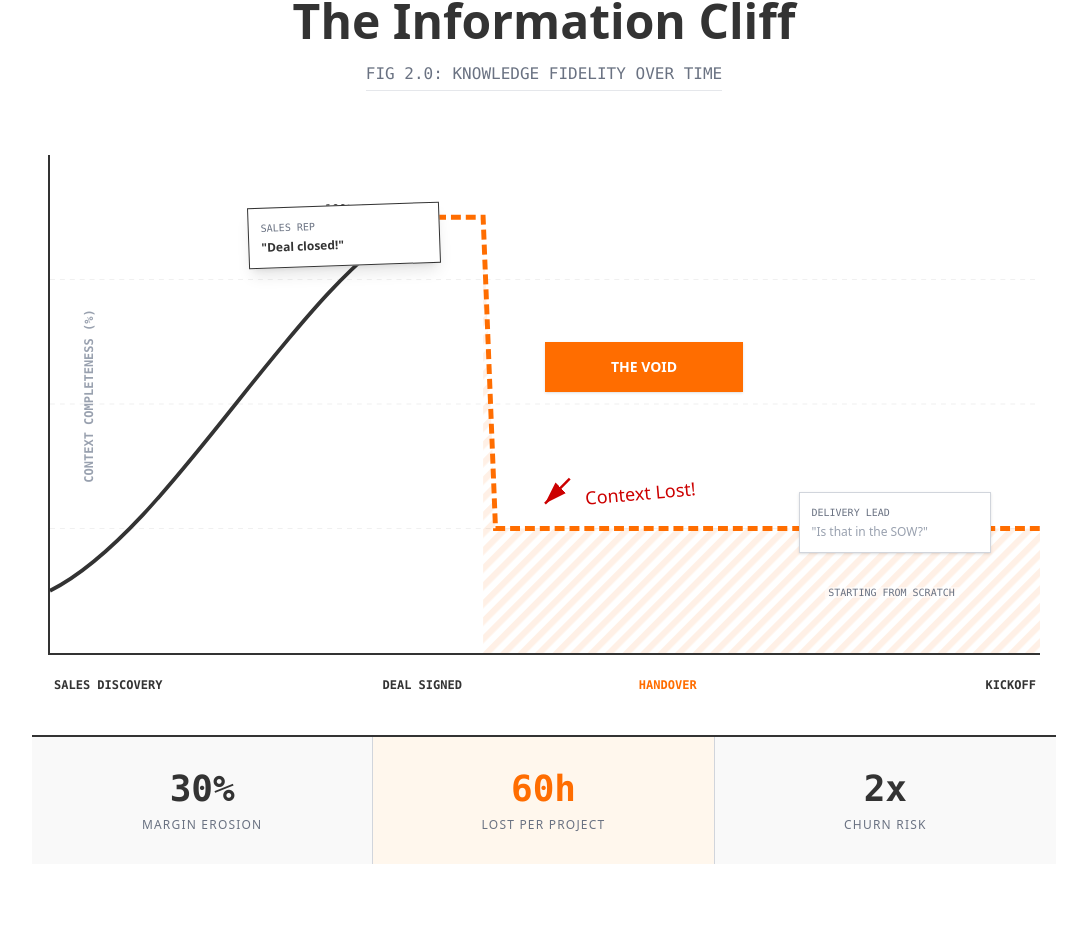
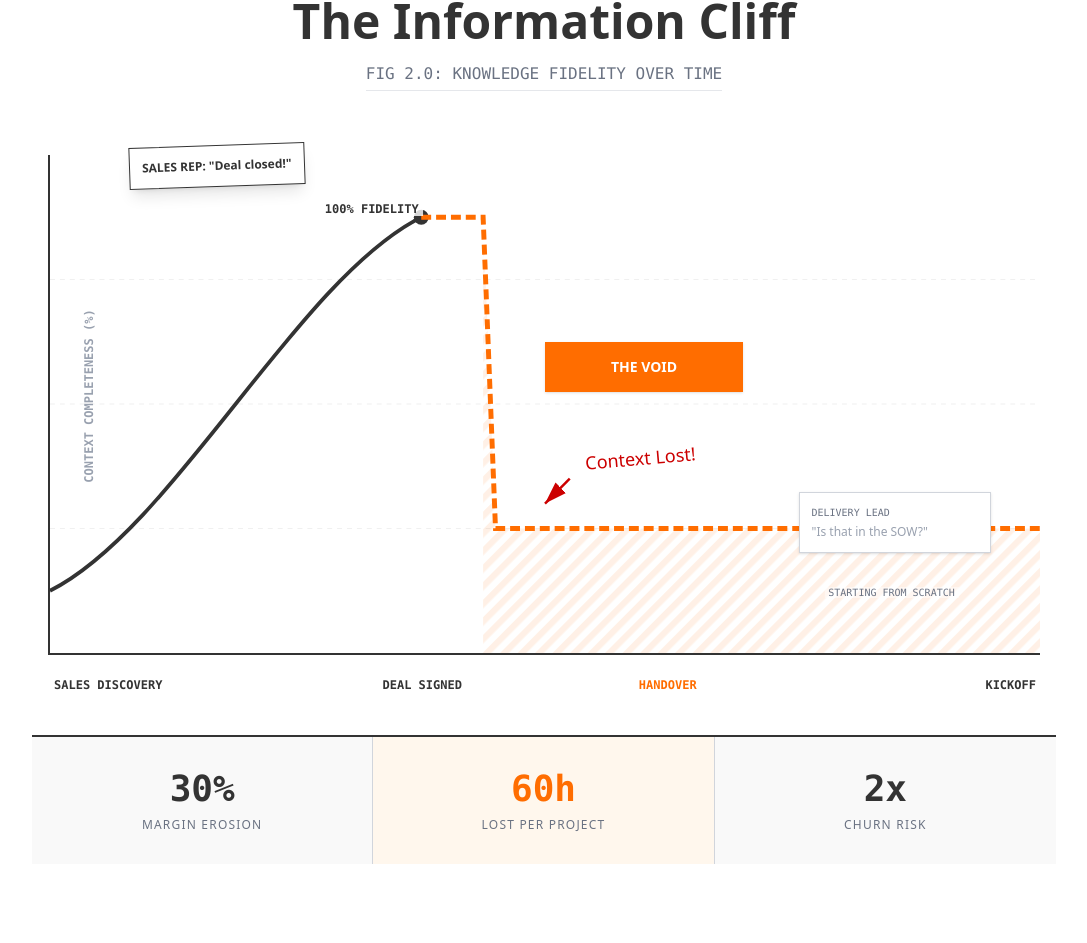
Before and after one commit to soots-ai/soots-landing, a React (Vite) app: page / in a window 1280 px wide. Shown: the part 931-1874 px from the top of the page, without its empty margins (96-1183 px from the left). Built offline with nearby package versions, Linux system fonts and the light colour scheme.

Commit message:
Fix ProblemSplit layout: reposition Sales REP box and align Context Lost annotation
- Move Sales REP box higher and left to clear the graph curve
- Consolidate Sales REP text to single line format
- Adjust Context Lost annotation to align with arrow

```diff
--- a/components/ProblemSplit.tsx
+++ b/components/ProblemSplit.tsx
@@ -44,7 +44,7 @@ export const ProblemSplit: React.FC = () => {
             </div>
 
             {/* Context Lost Annotation */}
-            <div className="absolute top-[65%] left-[55%] md:left-[54%] transform">
+            <div className="absolute top-[58%] left-[55%] md:left-[54%] transform">
                <div className="font-handwriting text-sm md:text-lg text-[#CC0000] rotate-[-5deg] whitespace-nowrap">Context Lost!</div>
             </div>
 
@@ -89,9 +89,8 @@ export const ProblemSplit: React.FC = () => {
             </svg>
 
             {/* Floating Detail Cards (Absolute HTML on top of SVG) - Hidden on mobile to save space */}
-            <div className="absolute top-[10%] left-[10%] md:left-[20%] w-32 md:w-48 bg-white border border-charcoal p-2 md:p-3 shadow-lg hidden sm:block rotate-[-2deg]">
-                <div className="font-mono text-[8px] md:text-[10px] text-gray-500 mb-1">SALES REP</div>
-                <div className="font-sans text-[10px] md:text-xs font-bold text-charcoal">"Deal closed!"</div>
+            <div className="absolute top-[-2%] left-[2%] md:left-[8%] w-auto bg-white border border-charcoal p-2 md:p-3 shadow-lg hidden sm:block rotate-[-2deg]">
+                <div className="font-sans text-[10px] md:text-xs font-bold text-charcoal whitespace-nowrap">SALES REP: "Deal closed!"</div>
             </div>
 
             <div className="absolute bottom-[20%] right-[5%] w-32 md:w-48 bg-white border border-gray-300 p-2 md:p-3 shadow-sm hidden sm:block">
```
